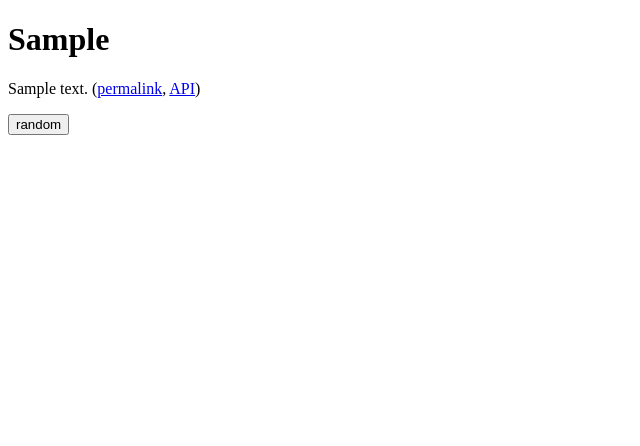
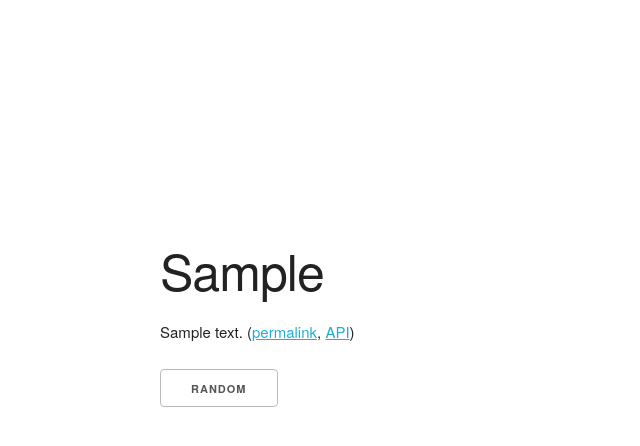
Before and after one commit to bensteinberg/oracles, a Flask app: template templates/oracle.html in a window 1280 px wide. Shown: the top 446 px of the page, without its empty margins (0-640 px from the left). Run offline with Flask 2, Linux system fonts and the light colour scheme; the template is opened without the code that fills it: most values are stand-ins (such as "Sample title", 1, 10 or a date in 2020).

Commit message:
Add skeleton CSS

```diff
--- /dev/null
+++ b/css/skeleton.css
@@ -0,0 +1,418 @@
+/*
+* Skeleton V2.0.4
+* Copyright 2014, Dave Gamache
+* www.getskeleton.com
+* Free to use under the MIT license.
+* http://www.opensource.org/licenses/mit-license.php
+* 12/29/2014
+*/
+
+
+/* Table of contents
+––––––––––––––––––––––––––––––––––––––––––––––––––
+- Grid
+- Base Styles
+- Typography
+- Links
+- Buttons
+- Forms
+- Lists
+- Code
+- Tables
+- Spacing
+- Utilities
+- Clearing
+- Media Queries
+*/
+
+
+/* Grid
+–––––––––––––––––––––––––––––––––––––––––––––––––– */
+.container {
+  position: relative;
+  width: 100%;
+  max-width: 960px;
+  margin: 0 auto;
+  padding: 0 20px;
+  box-sizing: border-box; }
+.column,
+.columns {
+  width: 100%;
+  float: left;
+  box-sizing: border-box; }
+
+/* For devices larger than 400px */
+@media (min-width: 400px) {
+  .container {
+    width: 85%;
+    padding: 0; }
+}
+
+/* For devices larger than 550px */
+@media (min-width: 550px) {
+  .container {
+    width: 80%; }
+  .column,
+  .columns {
+    margin-left: 4%; }
+  .column:first-child,
+  .columns:first-child {
+    margin-left: 0; }
+
+  .one.column,
+  .one.columns                    { width: 4.66666666667%; }
+  .two.columns                    { width: 13.3333333333%; }
+  .three.columns                  { width: 22%;            }
+  .four.columns                   { width: 30.6666666667%; }
+  .five.columns                   { width: 39.3333333333%; }
+  .six.columns                    { width: 48%;            }
+  .seven.columns                  { width: 56.6666666667%; }
+  .eight.columns                  { width: 65.3333333333%; }
+  .nine.columns                   { width: 74.0%;          }
+  .ten.columns                    { width: 82.6666666667%; }
+  .eleven.columns                 { width: 91.3333333333%; }
+  .twelve.columns                 { width: 100%; margin-left: 0; }
+
+  .one-third.column               { width: 30.6666666667%; }
+  .two-thirds.column              { width: 65.3333333333%; }
+
+  .one-half.column                { width: 48%; }
+
+  /* Offsets */
+  .offset-by-one.column,
+  .offset-by-one.columns          { margin-left: 8.66666666667%; }
+  .offset-by-two.column,
+  .offset-by-two.columns          { margin-left: 17.3333333333%; }
+  .offset-by-three.column,
+  .offset-by-three.columns        { margin-left: 26%;            }
+  .offset-by-four.column,
+  .offset-by-four.columns         { margin-left: 34.6666666667%; }
+  .offset-by-five.column,
+  .offset-by-five.columns         { margin-left: 43.3333333333%; }
+  .offset-by-six.column,
+  .offset-by-six.columns          { margin-left: 52%;            }
+  .offset-by-seven.column,
+  .offset-by-seven.columns        { margin-left: 60.6666666667%; }
+  .offset-by-eight.column,
+  .offset-by-eight.columns        { margin-left: 69.3333333333%; }
+  .offset-by-nine.column,
+  .offset-by-nine.columns         { margin-left: 78.0%;          }
+  .offset-by-ten.column,
+  .offset-by-ten.columns          { margin-left: 86.6666666667%; }
+  .offset-by-eleven.column,
+  .offset-by-eleven.columns       { margin-left: 95.3333333333%; }
+
+  .offset-by-one-third.column,
+  .offset-by-one-third.columns    { margin-left: 34.6666666667%; }
+  .offset-by-two-thirds.column,
+  .offset-by-two-thirds.columns   { margin-left: 69.3333333333%; }
+
+  .offset-by-one-half.column,
+  .offset-by-one-half.columns     { margin-left: 52%; }
+
+}
+
+
+/* Base Styles
+–––––––––––––––––––––––––––––––––––––––––––––––––– */
+/* NOTE
+html is set to 62.5% so that all the REM measurements throughout Skeleton
+are based on 10px sizing. So basically 1.5rem = 15px :) */
+html {
+  font-size: 62.5%; }
+body {
+  font-size: 1.5em; /* currently ems cause chrome bug misinterpreting rems on body element */
+  line-height: 1.6;
+  font-weight: 400;
+  font-family: "Raleway", "HelveticaNeue", "Helvetica Neue", Helvetica, Arial, sans-serif;
+  color: #222; }
+
+
+/* Typography
+–––––––––––––––––––––––––––––––––––––––––––––––––– */
+h1, h2, h3, h4, h5, h6 {
+  margin-top: 0;
+  margin-bottom: 2rem;
+  font-weight: 300; }
+h1 { font-size: 4.0rem; line-height: 1.2;  letter-spacing: -.1rem;}
+h2 { font-size: 3.6rem; line-height: 1.25; letter-spacing: -.1rem; }
+h3 { font-size: 3.0rem; line-height: 1.3;  letter-spacing: -.1rem; }
+h4 { font-size: 2.4rem; line-height: 1.35; letter-spacing: -.08rem; }
+h5 { font-size: 1.8rem; line-height: 1.5;  letter-spacing: -.05rem; }
+h6 { font-size: 1.5rem; line-height: 1.6;  letter-spacing: 0; }
+
+/* Larger than phablet */
+@media (min-width: 550px) {
+  h1 { font-size: 5.0rem; }
+  h2 { font-size: 4.2rem; }
+  h3 { font-size: 3.6rem; }
+  h4 { font-size: 3.0rem; }
+  h5 { font-size: 2.4rem; }
+  h6 { font-size: 1.5rem; }
+}
+
+p {
+  margin-top: 0; }
+
+
+/* Links
+–––––––––––––––––––––––––––––––––––––––––––––––––– */
+a {
+  color: #1EAEDB; }
+a:hover {
+  color: #0FA0CE; }
+
+
+/* Buttons
+–––––––––––––––––––––––––––––––––––––––––––––––––– */
+.button,
+button,
+input[type="submit"],
+input[type="reset"],
+input[type="button"] {
+  display: inline-block;
+  height: 38px;
+  padding: 0 30px;
+  color: #555;
+  text-align: center;
+  font-size: 11px;
+  font-weight: 600;
+  line-height: 38px;
+  letter-spacing: .1rem;
+  text-transform: uppercase;
+  text-decoration: none;
+  white-space: nowrap;
+  background-color: transparent;
+  border-radius: 4px;
+  border: 1px solid #bbb;
+  cursor: pointer;
+  box-sizing: border-box; }
+.button:hover,
+button:hover,
+input[type="submit"]:hover,
+input[type="reset"]:hover,
+input[type="button"]:hover,
+.button:focus,
+button:focus,
+input[type="submit"]:focus,
+input[type="reset"]:focus,
+input[type="button"]:focus {
+  color: #333;
+  border-color: #888;
+  outline: 0; }
+.button.button-primary,
+button.button-primary,
+input[type="submit"].button-primary,
+input[type="reset"].button-primary,
+input[type="button"].button-primary {
+  color: #FFF;
+  background-color: #33C3F0;
+  border-color: #33C3F0; }
+.button.button-primary:hover,
+button.button-primary:hover,
+input[type="submit"].button-primary:hover,
+input[type="reset"].button-primary:hover,
+input[type="button"].button-primary:hover,
+.button.button-primary:focus,
+button.button-primary:focus,
+input[type="submit"].button-primary:focus,
+input[type="reset"].button-primary:focus,
+input[type="button"].button-primary:focus {
+  color: #FFF;
+  background-color: #1EAEDB;
+  border-color: #1EAEDB; }
+
+
+/* Forms
+–––––––––––––––––––––––––––––––––––––––––––––––––– */
+input[type="email"],
+input[type="number"],
+input[type="search"],
+input[type="text"],
+input[type="tel"],
+input[type="url"],
+input[type="password"],
+textarea,
+select {
+  height: 38px;
+  padding: 6px 10px; /* The 6px vertically centers text on FF, ignored by Webkit */
+  background-color: #fff;
+  border: 1px solid #D1D1D1;
+  border-radius: 4px;
+  box-shadow: none;
+  box-sizing: border-box; }
+/* Removes awkward default styles on some inputs for iOS */
+input[type="email"],
+input[type="number"],
+input[type="search"],
+input[type="text"],
+input[type="tel"],
+input[type="url"],
+input[type="password"],
+textarea {
+  -webkit-appearance: none;
+     -moz-appearance: none;
+          appearance: none; }
+textarea {
+  min-height: 65px;
+  padding-top: 6px;
+  padding-bottom: 6px; }
+input[type="email"]:focus,
+input[type="number"]:focus,
+input[type="search"]:focus,
+input[type="text"]:focus,
+input[type="tel"]:focus,
+input[type="url"]:focus,
+input[type="password"]:focus,
+textarea:focus,
+select:focus {
+  border: 1px solid #33C3F0;
+  outline: 0; }
+label,
+legend {
+  display: block;
+  margin-bottom: .5rem;
+  font-weight: 600; }
+fieldset {
+  padding: 0;
+  border-width: 0; }
+input[type="checkbox"],
+input[type="radio"] {
+  display: inline; }
+label > .label-body {
+  display: inline-block;
+  margin-left: .5rem;
+  font-weight: normal; }
+
+
+/* Lists
+–––––––––––––––––––––––––––––––––––––––––––––––––– */
+ul {
+  list-style: circle inside; }
+ol {
+  list-style: decimal inside; }
+ol, ul {
+  padding-left: 0;
+  margin-top: 0; }
+ul ul,
+ul ol,
+ol ol,
+ol ul {
+  margin: 1.5rem 0 1.5rem 3rem;
+  font-size: 90%; }
+li {
+  margin-bottom: 1rem; }
+
+
+/* Code
+–––––––––––––––––––––––––––––––––––––––––––––––––– */
+code {
+  padding: .2rem .5rem;
+  margin: 0 .2rem;
+  font-size: 90%;
+  white-space: nowrap;
+  background: #F1F1F1;
+  border: 1px solid #E1E1E1;
+  border-radius: 4px; }
+pre > code {
+  display: block;
+  padding: 1rem 1.5rem;
+  white-space: pre; }
+
+
+/* Tables
+–––––––––––––––––––––––––––––––––––––––––––––––––– */
+th,
+td {
+  padding: 12px 15px;
+  text-align: left;
+  border-bottom: 1px solid #E1E1E1; }
+th:first-child,
+td:first-child {
+  padding-left: 0; }
+th:last-child,
+td:last-child {
+  padding-right: 0; }
+
+
+/* Spacing
+–––––––––––––––––––––––––––––––––––––––––––––––––– */
+button,
+.button {
+  margin-bottom: 1rem; }
+input,
+textarea,
+select,
+fieldset {
+  margin-bottom: 1.5rem; }
+pre,
+blockquote,
+dl,
+figure,
+table,
+p,
+ul,
+ol,
+form {
+  margin-bottom: 2.5rem; }
+
+
+/* Utilities
+–––––––––––––––––––––––––––––––––––––––––––––––––– */
+.u-full-width {
+  width: 100%;
+  box-sizing: border-box; }
+.u-max-full-width {
+  max-width: 100%;
+  box-sizing: border-box; }
+.u-pull-right {
+  float: right; }
+.u-pull-left {
+  float: left; }
+
+
+/* Misc
+–––––––––––––––––––––––––––––––––––––––––––––––––– */
+hr {
+  margin-top: 3rem;
+  margin-bottom: 3.5rem;
+  border-width: 0;
+  border-top: 1px solid #E1E1E1; }
+
+
+/* Clearing
+–––––––––––––––––––––––––––––––––––––––––––––––––– */
+
+/* Self Clearing Goodness */
+.container:after,
+.row:after,
+.u-cf {
+  content: "";
+  display: table;
+  clear: both; }
+
+
+/* Media Queries
+–––––––––––––––––––––––––––––––––––––––––––––––––– */
+/*
+Note: The best way to structure the use of media queries is to create the queries
+near the relevant code. For example, if you wanted to change the styles for buttons
+on small devices, paste the mobile query code up in the buttons section and style it
+there.
+*/
+
+
+/* Larger than mobile */
+@media (min-width: 400px) {}
+
+/* Larger than phablet (also point when grid becomes active) */
+@media (min-width: 550px) {}
+
+/* Larger than tablet */
+@media (min-width: 750px) {}
+
+/* Larger than desktop */
+@media (min-width: 1000px) {}
+
+/* Larger than Desktop HD */
+@media (min-width: 1200px) {}
--- a/server.py
+++ b/server.py
@@ -17,6 +17,13 @@ def favicon():
     return send_from_directory(os.path.join(app.root_path, 'static'),
                                'favicon.ico',
                                mimetype='image/vnd.microsoft.icon')
+
+
+@app.route('/css/<style>')
+def css(style):
+    return send_from_directory(os.path.join(app.root_path, 'css'),
+                               style,
+                               mimetype='text/css')
 
 
 @app.route('/')
--- a/templates/oracle.html
+++ b/templates/oracle.html
@@ -3,13 +3,21 @@
   <head>
     <meta charset="UTF-8"/>
     <title>Oracles</title>
+    <link rel="stylesheet" href="/css/normalize.css">
+    <link rel="stylesheet" href="/css/skeleton.css">
   </head>
   <body>
+    <div class="container">
+      <div class="row">
+        <div class="one-half column" style="margin-top: 25%">
           <h1 id="oracle">{{ o }}</h1>
           <p id="text">{{ text }} (<a href="{{ path }}">permalink</a>, <a href="/api/v1{{ path }}">API</a>)</p>
           <button onclick="fetch_oracle();">
             random
           </button>
           <script type="text/javascript" src="{{ url_for('static', filename = 'oracle.js') }}"></script>
+        </div>
+      </div>
+    </div>
   </body>
 </html>
```
Also changed, not shown: templates/index.html (+8 -0 lines), css/normalize.css (added). Lines whose indentation alone changed are shown as unchanged.
